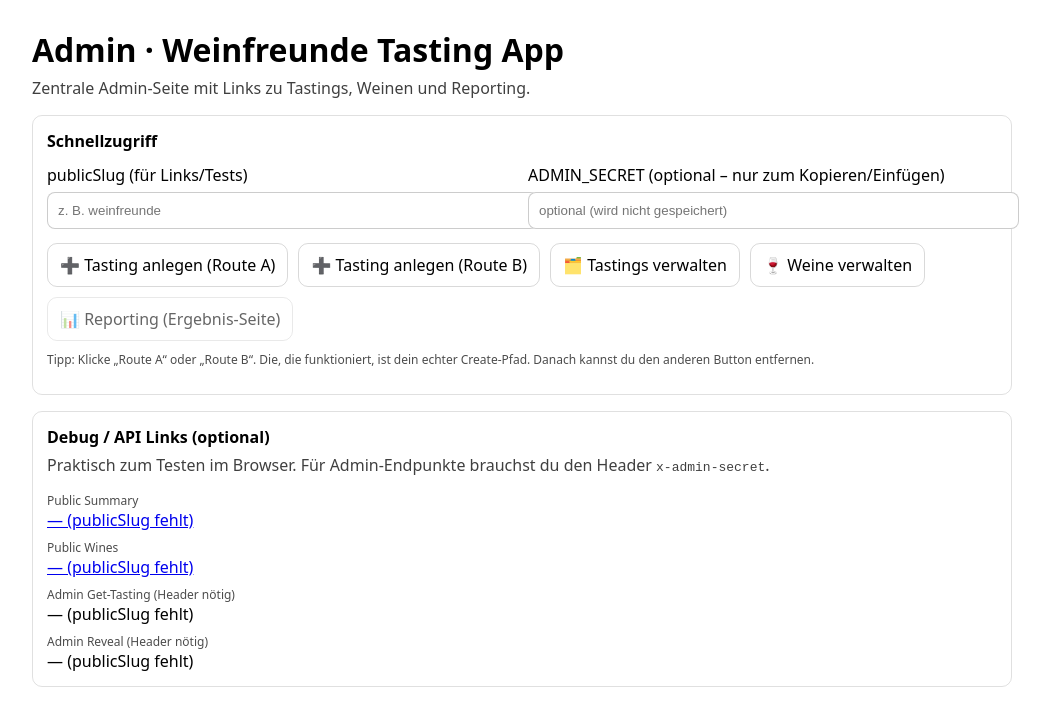
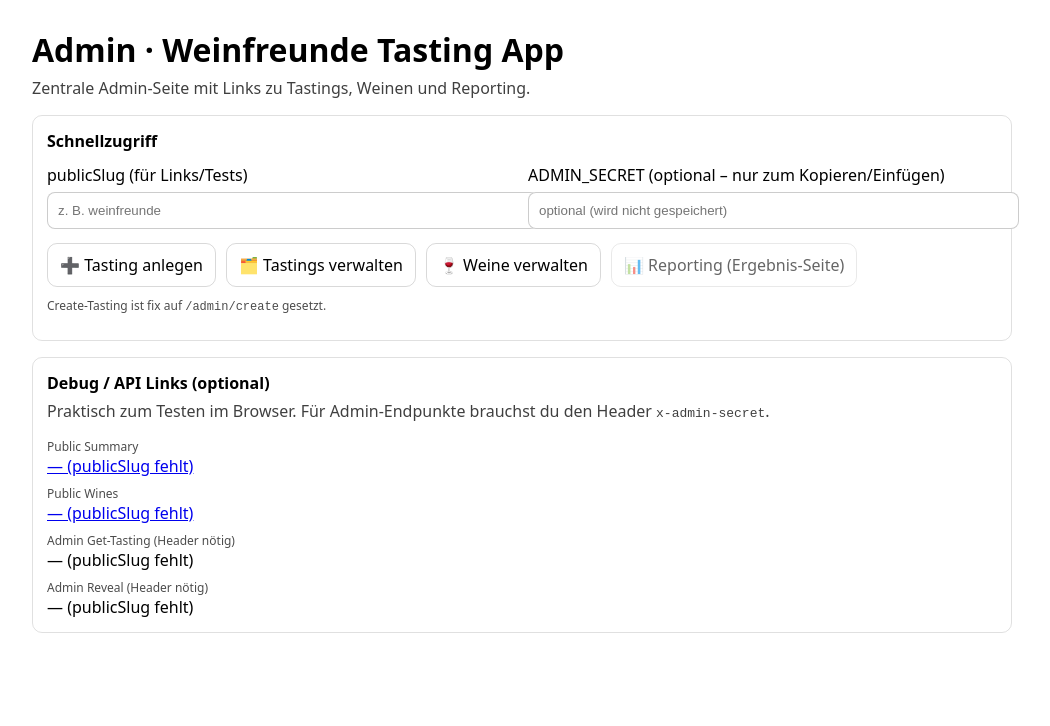
Before and after one commit to jochenwiener71/Weinfreunde-app, a Next.js app: page /admin in a window 1280 px wide. Shown: the top 726 px of the page, without its empty margins (118-1168 px from the left). Built offline with nearby package versions, Linux system fonts and the light colour scheme.

Commit message:
Update page.tsx

```diff
--- a/app/admin/page.tsx
+++ b/app/admin/page.tsx
@@ -52,7 +52,13 @@ export default function AdminHomePage() {
               placeholder="z. B. weinfreunde"
               autoCapitalize="none"
               autoCorrect="off"
-              style={{ width: "100%", padding: 10, marginTop: 6, borderRadius: 8, border: "1px solid rgba(0,0,0,0.2)" }}
+              style={{
+                width: "100%",
+                padding: 10,
+                marginTop: 6,
+                borderRadius: 8,
+                border: "1px solid rgba(0,0,0,0.2)",
+              }}
             />
           </label>
 
@@ -64,27 +70,18 @@ export default function AdminHomePage() {
               placeholder="optional (wird nicht gespeichert)"
               autoCapitalize="none"
               autoCorrect="off"
-              style={{ width: "100%", padding: 10, marginTop: 6, borderRadius: 8, border: "1px solid rgba(0,0,0,0.2)" }}
+              style={{
+                width: "100%",
+                padding: 10,
+                marginTop: 6,
+                borderRadius: 8,
+                border: "1px solid rgba(0,0,0,0.2)",
+              }}
             />
           </label>
         </div>
 
         <div style={{ display: "flex", flexWrap: "wrap", gap: 10, marginTop: 14 }}>
-          {/* ✅ 2 Create-Tasting Buttons, damit du sofort siehst welche Route existiert */}
-          <a
-            href="/admin/create-tasting"
-            style={{
-              display: "inline-block",
-              padding: "10px 12px",
-              borderRadius: 10,
-              border: "1px solid rgba(0,0,0,0.15)",
-              textDecoration: "none",
-              color: "inherit",
-            }}
-          >
-            ➕ Tasting anlegen (Route A)
-          </a>
-
           <a
             href="/admin/create"
             style={{
@@ -96,7 +93,7 @@ export default function AdminHomePage() {
               color: "inherit",
             }}
           >
-            ➕ Tasting anlegen (Route B)
+            ➕ Tasting anlegen
           </a>
 
           <a
@@ -150,7 +147,7 @@ export default function AdminHomePage() {
         </div>
 
         <p style={{ marginTop: 10, fontSize: 12, opacity: 0.7 }}>
-          Tipp: Klicke „Route A“ oder „Route B“. Die, die funktioniert, ist dein echter Create-Pfad. Danach kannst du den anderen Button entfernen.
+          Create-Tasting ist fix auf <code>/admin/create</code> gesetzt.
         </p>
       </section>
 
@@ -163,14 +160,22 @@ export default function AdminHomePage() {
         <div style={{ display: "grid", gap: 8, marginTop: 10 }}>
           <div>
             <div style={{ fontSize: 12, opacity: 0.7 }}>Public Summary</div>
-            <a href={apiSummary || "#"} onClick={(e) => !apiSummary && e.preventDefault()} style={{ wordBreak: "break-all" }}>
+            <a
+              href={apiSummary || "#"}
+              onClick={(e) => !apiSummary && e.preventDefault()}
+              style={{ wordBreak: "break-all" }}
+            >
               {apiSummary || "— (publicSlug fehlt)"}
             </a>
           </div>
 
           <div>
             <div style={{ fontSize: 12, opacity: 0.7 }}>Public Wines</div>
-            <a href={apiWines || "#"} onClick={(e) => !apiWines && e.preventDefault()} style={{ wordBreak: "break-all" }}>
+            <a
+              href={apiWines || "#"}
+              onClick={(e) => !apiWines && e.preventDefault()}
+              style={{ wordBreak: "break-all" }}
+            >
               {apiWines || "— (publicSlug fehlt)"}
             </a>
           </div>
@@ -188,7 +193,8 @@ export default function AdminHomePage() {
 
         {adminSecret.trim() && (
           <p style={{ marginTop: 10, fontSize: 12, opacity: 0.7 }}>
-            Secret ist im Feld eingetragen. Für Admin-Endpunkte im Browser braucht man es als Header – später kann man das in UI-Buttons kapseln.
+            Secret ist im Feld eingetragen. Für Admin-Endpunkte im Browser braucht man es als Header – später können wir mehr
+            Aktionen direkt als Buttons integrieren.
           </p>
         )}
       </section>
```
